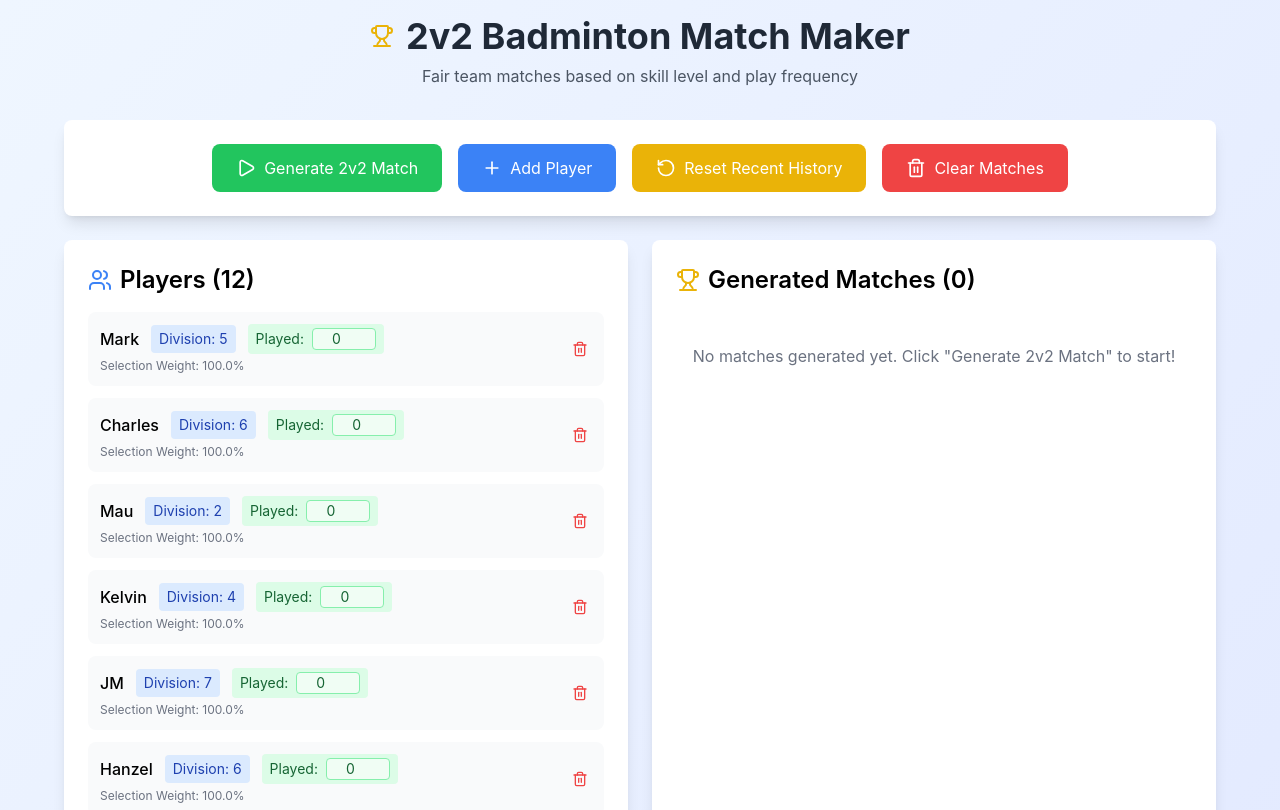
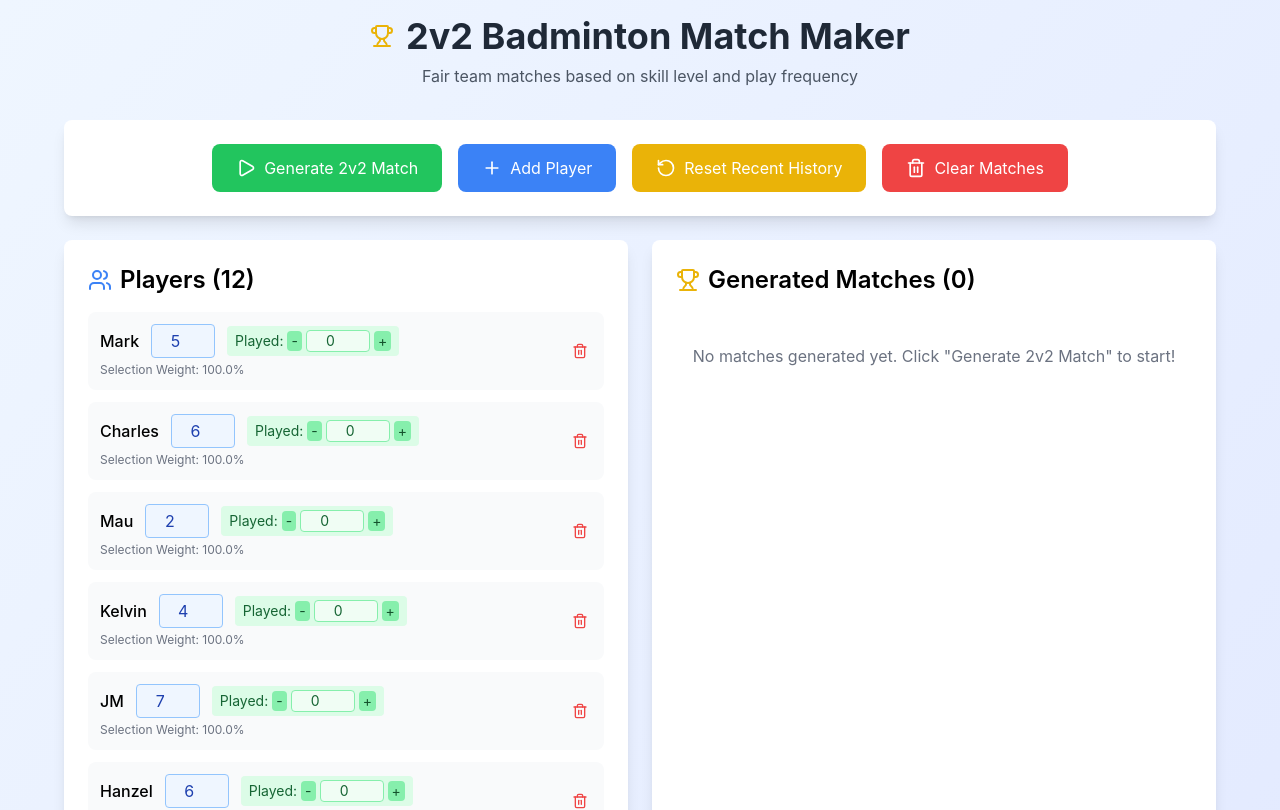
Before and after one commit to markerseeds/badminton-app, a React (Create React App) app: page / in a window 1280 px wide. Shown: the top 810 px of the page. Built offline with nearby package versions, Linux system fonts and the light colour scheme.

Commit message:
add + and -

```diff
--- a/src/App.js
+++ b/src/App.js
@@ -537,6 +537,22 @@ const App = () => {
     setPlayers(updatedPlayers);
   };
 
+  const updateSkill = (id, newSkill) => {
+    const updatedPlayers = players.map((player) => {
+      if (player.id === id) {
+        let skillNum = parseInt(newSkill);
+        if (isNaN(skillNum)) skillNum = player.skill;
+        skillNum = Math.min(Math.max(skillNum, 1), 8); // Clamp between 1 to 8
+        return {
+          ...player,
+          skill: skillNum,
+        };
+      }
+      return player;
+    });
+    setPlayers(updatedPlayers);
+  };
+
   return (
     <div className="min-h-screen bg-gradient-to-br from-blue-50 to-indigo-100 p-4">
       <div className="max-w-6xl mx-auto">
@@ -664,11 +680,30 @@ const App = () => {
                     <div className="flex-1">
                       <div className="flex items-center gap-3">
                         <span className="font-medium">{player.name}</span>
-                        <span className="text-sm bg-blue-100 text-blue-800 px-2 py-1 rounded">
-                          Division: {player.skill}
-                        </span>
-                        <label className="text-sm bg-green-100 text-green-800 px-2 py-1 rounded flex items-center gap-2">
+                        <input
+                          type="number"
+                          min="1"
+                          max="8"
+                          value={player.skill}
+                          onChange={(e) =>
+                            updateSkill(player.id, e.target.value)
+                          }
+                          className="w-16 p-1 text-center bg-blue-50 border border-blue-300 rounded text-blue-800 focus:outline-none focus:ring-1 focus:ring-blue-400"
+                        />
+
+                        <label className="text-sm bg-green-100 text-green-800 px-2 py-1 rounded flex items-center gap-1">
                           Played:
+                          <button
+                            onClick={() =>
+                              updateTimesPlayed(
+                                player.id,
+                                player.timesPlayed - 1
+                              )
+                            }
+                            className="bg-green-300 hover:bg-green-400 text-green-900 px-1 rounded select-none"
+                          >
+                            -
+                          </button>
                           <input
                             type="number"
                             min="0"
@@ -678,6 +713,17 @@ const App = () => {
                               updateTimesPlayed(player.id, e.target.value)
                             }
                           />
+                          <button
+                            onClick={() =>
+                              updateTimesPlayed(
+                                player.id,
+                                player.timesPlayed + 1
+                              )
+                            }
+                            className="bg-green-300 hover:bg-green-400 text-green-900 px-1 rounded select-none"
+                          >
+                            +
+                          </button>
                         </label>
                       </div>
                       <div className="text-xs text-gray-500 mt-1">
```
